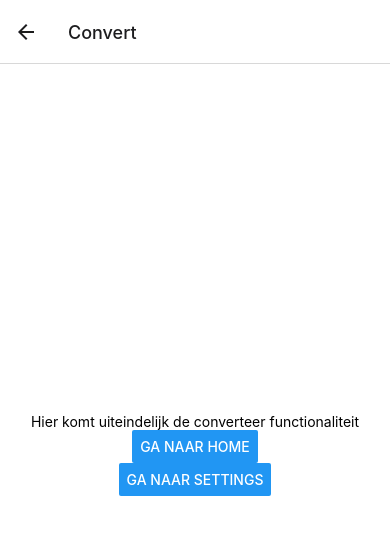
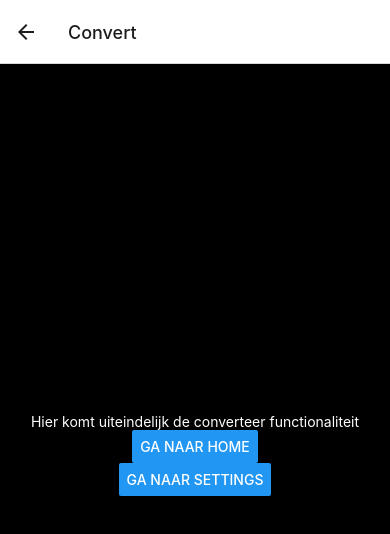
Before and after one commit to maikdejong/MADkd, a React Native app in the folder AppKeuzedeel/: screen / in a window 390 px wide. Both pictures are taken after a click on the button "CONVERT". Shown: the top 534 px of the page. Built offline with nearby package versions, Linux system fonts and the light colour scheme.

Commit message:
Theme Switch volledig werkend

```diff
--- a/AppKeuzedeel/App.js
+++ b/AppKeuzedeel/App.js
@@ -37,10 +37,9 @@ function Settings({ navigation }) {
   );
 }
 
-
 function HomeScreen({ navigation }) {
   const storedTheme = localStorage.getItem("THEME");
-  const [theme, setTheme] = useState(storedTheme);
+  const [theme] = useState(storedTheme);
   return (
     <View style={theme === 'light' ? styles.container : [styles.container, {backgroundColor: myColors.black}]}>
       <Text style={theme === 'light' ? styles.text : [styles.text, {color: 'white'}]}>Homepagina</Text>
@@ -56,13 +55,12 @@ function HomeScreen({ navigation }) {
   );
 }
 
-
-
 function Convert ({ navigation }) {
-  const [theme, setTheme] = useState('light');
+  const storedTheme = localStorage.getItem("THEME");
+  const [theme] = useState(storedTheme);
   return (
     <View style={theme === 'light' ? styles.container : [styles.container, {backgroundColor: myColors.black}]}>
-      <Text>Hier komt uiteindelijk de converteer functionaliteit</Text>
+      <Text style={theme === 'light' ? styles.text : [styles.text, {color: 'white'}]}>Hier komt uiteindelijk de converteer functionaliteit</Text>
       <Button
         title="Ga naar Home"
         onPress={() => navigation.navigate('HomeScreen')}
@@ -75,8 +73,6 @@ function Convert ({ navigation }) {
   );
 }
 
-
-
 const Stack = createNativeStackNavigator();
 
 function App() {
@@ -84,11 +80,11 @@ function App() {
     <NavigationContainer>
       <Stack.Navigator>
       <Stack.Screen
+          name="Settings"
+          component={Settings} />
+        <Stack.Screen
           name="HomeScreen"
           component={HomeScreen} />
-        <Stack.Screen
-          name="Settings"
-          component={Settings} />
         <Stack.Screen
           name="Convert"
           component={Convert} />
```
Lines whose indentation alone changed are shown as unchanged.
